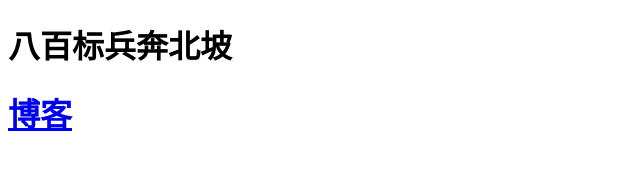
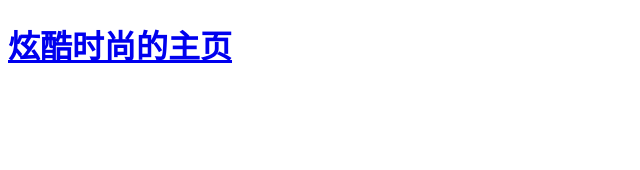
Before and after one commit to yieziahome/yieziahome.github.io, a plain HTML site: page index.html in a window 1280 px wide. Shown: the whole page, without its empty margins (0-640 px from the left). Drawn offline with Linux system fonts and the light colour scheme.

Commit message:
Update index.html

```diff
--- a/index.html
+++ b/index.html
@@ -3,7 +3,6 @@
 	<head>
 	</head>
 	<body>
-		<h1>八百标兵奔北坡</h1>
-		<h1><a href="https://blog.yiezia.com">博客</a></h1>
+		<h1><a href="https://blog.yiezia.com">炫酷时尚的主页</a></h1>
 	</body>
 </html>
```
